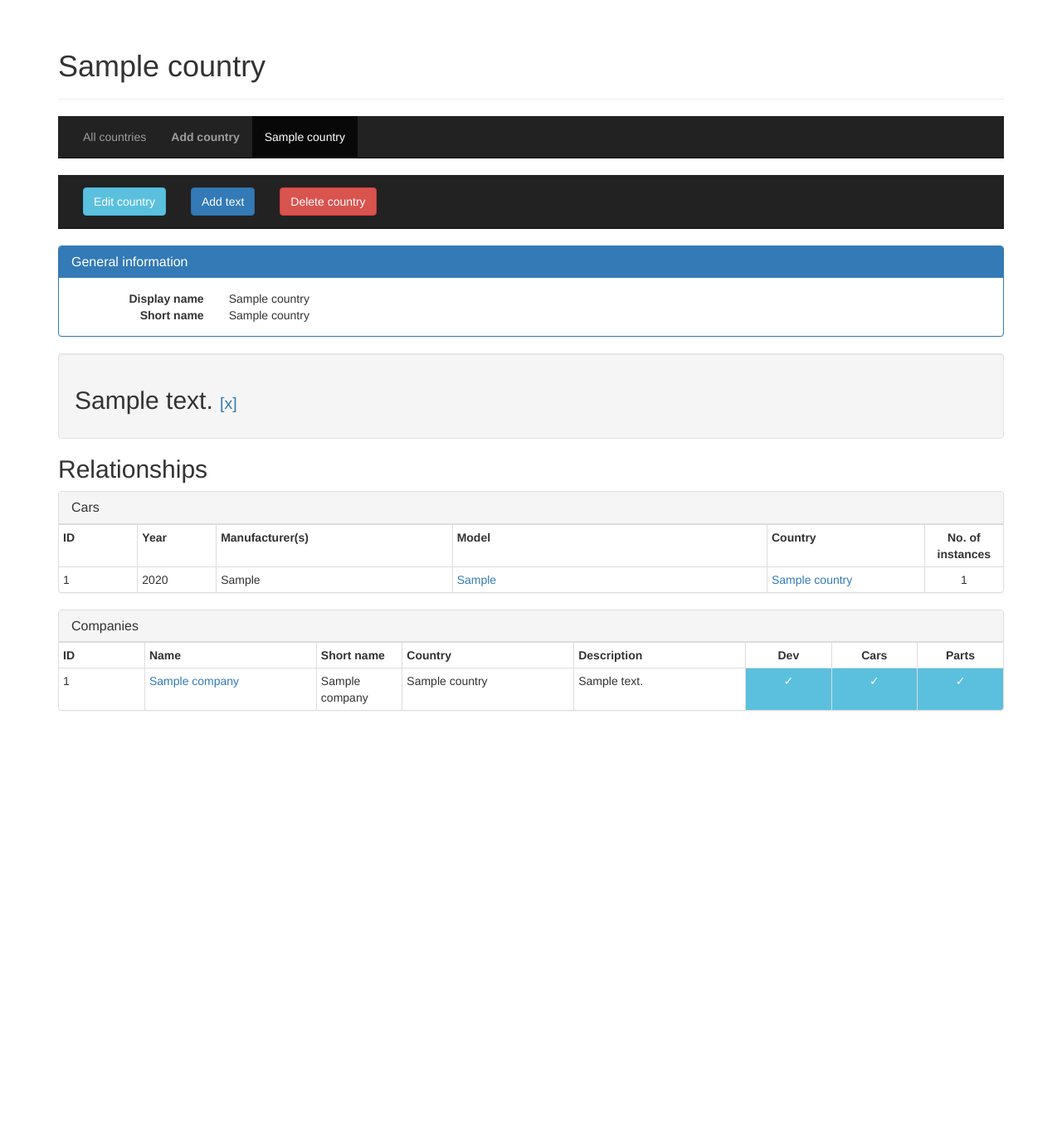
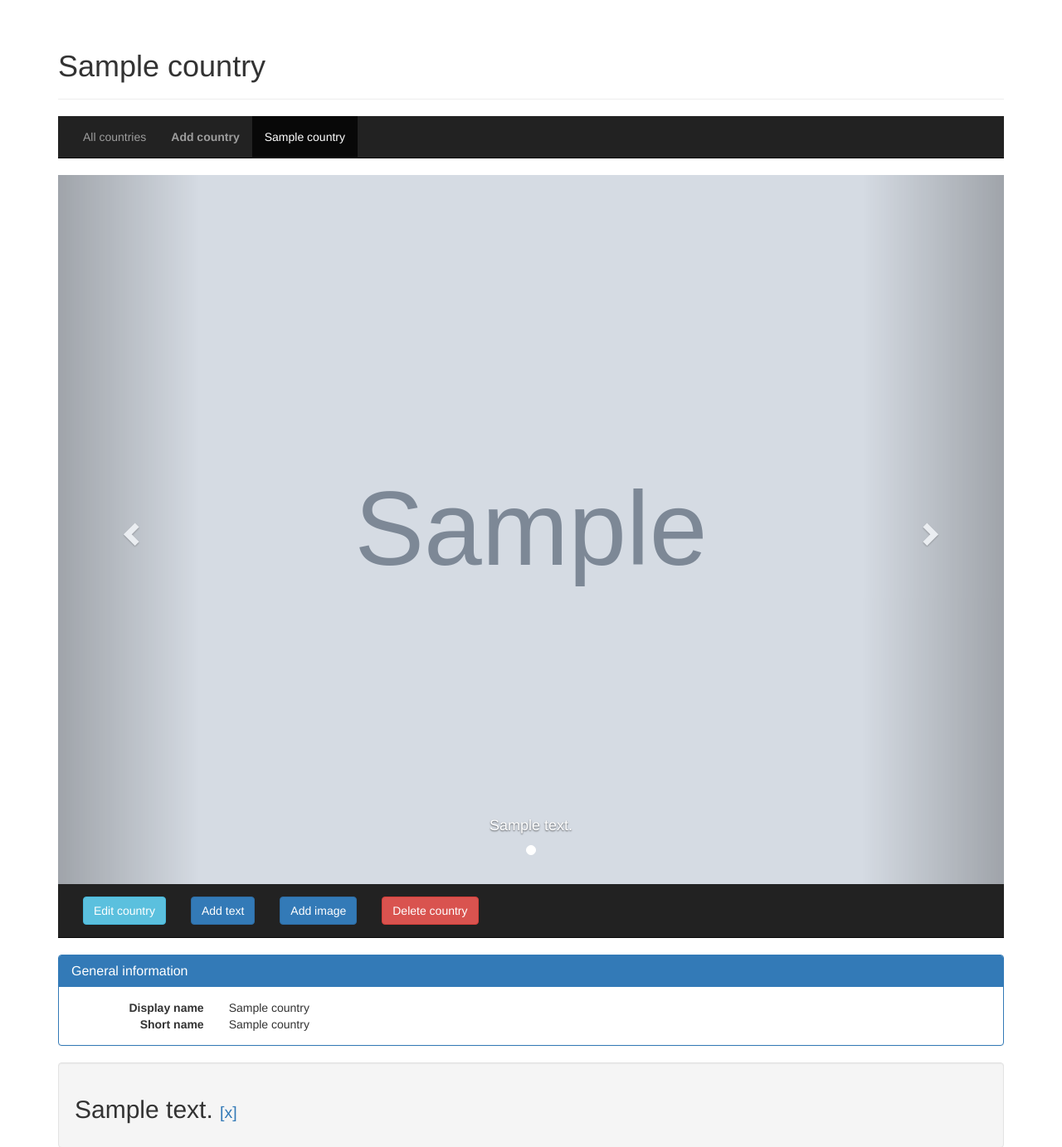
Before and after one commit to PanVidla/car-database-v2, a Flask app: page /misc/countries/detail/1 in a window 1280 px wide. Shown: the part 51-1434 px from the top of the page at 83% size. Before the commit the page ends 908 px from the top, so only its background shows below. Run offline with Flask 3, Linux system fonts and the light colour scheme; a user stored in the database is signed in; tables that the repository leaves empty hold one stand-in row (values such as "Sample post"); grey boxes marked "Sample" are stand-in pictures; some libraries are stand-ins or nearby versions.

Commit message:
Add the option to add images and to Country and Competition objects.

```diff
--- a/general/models/misc.py
+++ b/general/models/misc.py
@@ -131,6 +131,13 @@ class Competition(database.Model):
     def get_is_virtual(self):
         return "✓" if self.is_virtual else "x"
 
+    def get_logos(self):
+
+        logos = CompetitionImage.query.filter(CompetitionImage.competition_id == self.id)
+        logos = logos.order_by(CompetitionImage.order.asc()).all()
+
+        return logos
+
 
 # Represents a country (e.g. Italy, Germany, United States of America...)
 class Country(database.Model):
@@ -160,6 +167,13 @@ class Country(database.Model):
     texts = database.relationship('CountryText', backref='country', lazy='dynamic')
     images = database.relationship('CountryImage', backref='country', lazy='dynamic')
     locations = database.relationship('Location', backref='country', lazy='dynamic')
+
+    def get_images(self):
+
+        images = CountryImage.query.filter(CountryImage.country_id == self.id)
+        images = images.order_by(CountryImage.order.asc()).all()
+
+        return images
 
     def get_name_short(self):
 
--- a/general/routes_misc.py
+++ b/general/routes_misc.py
@@ -3,10 +3,10 @@ from flask import render_template, flash, redirect, url_for
 from flask_login import login_required
 
 from general import cardb, database
-from general.forms_info import TextForm
+from general.forms_info import TextForm, ImageForm
 from general.forms_misc import CountryAddForm, CountryEditForm, CompetitionAddForm, CompetitionEditForm
 from general.models.car import Car
-from general.models.misc import Country, Competition, CompetitionText, CountryText
+from general.models.misc import Country, Competition, CompetitionText, CountryText, CompetitionImage, CountryImage
 
 
 @cardb.route("/misc/competitions", methods=['GET'])
@@ -251,6 +251,7 @@ def detail_competition(id):
         .order_by(CompetitionText.order.asc()) \
         .all()
     add_text_form = TextForm()
+    add_image_form = ImageForm()
 
     # Add text
     if add_text_form.submit_add_text.data and add_text_form.validate():
@@ -270,13 +271,32 @@ def detail_competition(id):
         flash("The text has been successfully added to {}.".format(competition.name_display), "success")
         return redirect(url_for("detail_competition", id=competition.id))
 
+    # Add image
+    if add_image_form.submit_add_image.data and add_image_form.validate():
+
+        new_image = CompetitionImage()
+        add_image_form.populate_obj(new_image)
+        new_image.order = len(competition.images.all()) + 1
+        new_image.competition_id = competition.id
+
+        try:
+            database.session.add(new_image)
+            database.session.commit()
+        except RuntimeError:
+            flash("There was a problem adding an image to {}.".format(competition.name_display), "danger")
+            return redirect(url_for("detail_competition", id=competition.id))
+
+        flash("The image has been successfully added to {}.".format(competition.name_display), "success")
+        return redirect(url_for("detail_competition", id=competition.id))
+
     return render_template("misc_competitions_detail.html",
                            title="{}".format(competition.name_display),
                            heading="{}".format(competition.name_full),
                            competition=competition,
                            cars=cars,
                            texts=texts,
-                           add_text_form=add_text_form)
+                           add_text_form=add_text_form,
+                           add_image_form=add_image_form)
 
 
 # Country detail
@@ -296,6 +316,7 @@ def detail_country(id):
         .all()
     locations = country.locations.all()
     add_text_form = TextForm()
+    add_image_form = ImageForm()
 
     # Add text
     if add_text_form.submit_add_text.data and add_text_form.validate():
@@ -315,6 +336,24 @@ def detail_country(id):
         flash("The text has been successfully added to {}.".format(country.name_display), "success")
         return redirect(url_for("detail_country", id=country.id))
 
+    # Add image
+    if add_image_form.submit_add_image.data and add_image_form.validate():
+
+        new_image = CountryImage()
+        add_image_form.populate_obj(new_image)
+        new_image.order = len(country.images.all()) + 1
+        new_image.country_id = country.id
+
+        try:
+            database.session.add(new_image)
+            database.session.commit()
+        except RuntimeError:
+            flash("There was a problem adding an image to {}.".format(country.name_display), "danger")
+            return redirect(url_for("detail_country", id=country.id))
+
+        flash("The image has been successfully added to {}.".format(country.name_display), "success")
+        return redirect(url_for("detail_country", id=country.id))
+
     return render_template("misc_countries_detail.html",
                            title="{}".format(country.name_display),
                            heading="{}".format(country.name_full),
@@ -322,4 +361,5 @@ def detail_country(id):
                            texts=texts,
                            cars=cars,
                            locations=locations,
-                           add_text_form=add_text_form)
+                           add_text_form=add_text_form,
+                           add_image_form=add_image_form)
--- a/general/templates/misc_competitions_base.html
+++ b/general/templates/misc_competitions_base.html
@@ -4,7 +4,10 @@
 
     <!--  Heading  -->
     <div class="page-header">
-        <h1>{{ heading }}</h1>
+        <h1>{% if competition and competition.get_logos() != [] %}
+        {% for logo in competition.get_logos() %}<img src="{{ logo.path }}" alt="{{ logo.description }}" height="36 px">{% endfor %}
+        {% endif %}
+        {{ heading }}</h1>
     </div>
 
     <!-- Submenu -->
--- a/general/templates/misc_countries_detail.html
+++ b/general/templates/misc_countries_detail.html
@@ -2,6 +2,40 @@
 {% import 'bootstrap/wtf.html' as wtf %}
 
 {% block countries_content %}
+
+    <!--  Images  -->
+    {% if country.get_images() != [] %}
+    <div id="images" class="carousel slide" data-ride="carousel">
+      <!-- Indicators -->
+      <ol class="carousel-indicators">
+        {% for image in country.get_images() %}
+        <li data-target="#images" data-slide-to="{{ image.order - 1 }}" {% if image.order == 1 %}class="active"{% endif %}></li>
+        {% endfor %}
+      </ol>
+
+      <!-- Wrapper for slides -->
+      <div class="carousel-inner">
+        {% for image in country.get_images() %}
+        <div class="item {% if image.order == 1%}active{% endif %}">
+          <img src="{{ image.path }}" alt="{{ image.description }}" height="auto" width="100%">
+          <div class="carousel-caption">
+            <h4>{{ image.description }}</h4>
+          </div>
+        </div>
+        {% endfor %}
+      </div>
+
+      <!-- Left and right controls -->
+      <a class="left carousel-control" href="#images" data-slide="prev">
+        <span class="glyphicon glyphicon-chevron-left"></span>
+        <span class="sr-only">Previous</span>
+      </a>
+      <a class="right carousel-control" href="#images" data-slide="next">
+        <span class="glyphicon glyphicon-chevron-right"></span>
+        <span class="sr-only">Next</span>
+      </a>
+    </div>
+    {% endif %}
 
     <!-- Sub-sub-menu -->
     {% block subsubmenu %}
@@ -12,6 +46,7 @@
                         {% if country %}
                         <li><a href="{{ url_for('edit_country', id=country.id) }}"><button type="button" class="btn btn-info">Edit country</button></a></li>
                         <li><a href="#"><button type="button" class="btn btn-primary" data-toggle="modal" data-target="#textModal">Add text</button></a></li>
+                        <li><a href="#"><button type="button" class="btn btn-primary" data-toggle="modal" data-target="#imageModal">Add image</button></a></li>
                         <li><a href="#"><button type="button" class="btn btn-danger" data-toggle="modal" data-target="#deleteModal">Delete country</button></a></li>
                         {% endif %}
                     </ul>
@@ -120,6 +155,21 @@
         </div><!-- /.modal-content -->
       </div><!-- /.modal-dialog -->
     </div>
+
+    <div class="modal fade" id="imageModal" tabindex="-1" role="dialog" aria-labelledby="imageModalLabel" aria-hidden="true">
+      <div class="modal-dialog">
+        <div class="modal-content">
+          <div class="modal-header">
+            <button type="button" class="close" data-dismiss="modal" aria-hidden="true">&times;</button>
+            <h4 class="modal-title" id="imageLabel">Add logo</h4>
+          </div>
+          <div class="modal-body">
+              {{ wtf.quick_form(add_image_form, button_map={"submit_add_image": "info"}) }}
+          </div>
+        </div><!-- /.modal-content -->
+      </div><!-- /.modal-dialog -->
+    </div>
+
     <div class="modal fade" id="deleteModal" tabindex="-1" role="dialog" aria-labelledby="deleteModalLabel" aria-hidden="true">
       <div class="modal-dialog">
         <div class="modal-content">
```
Also changed, not shown: general/templates/misc_competitions_detail.html (+15 -0 lines), README.md.
